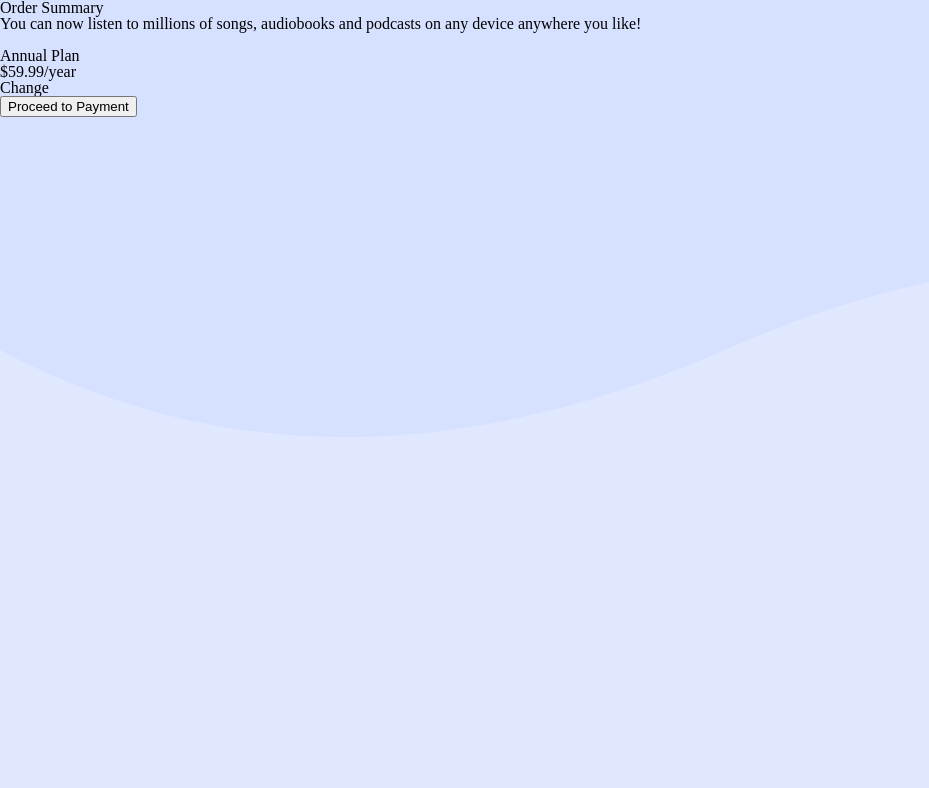
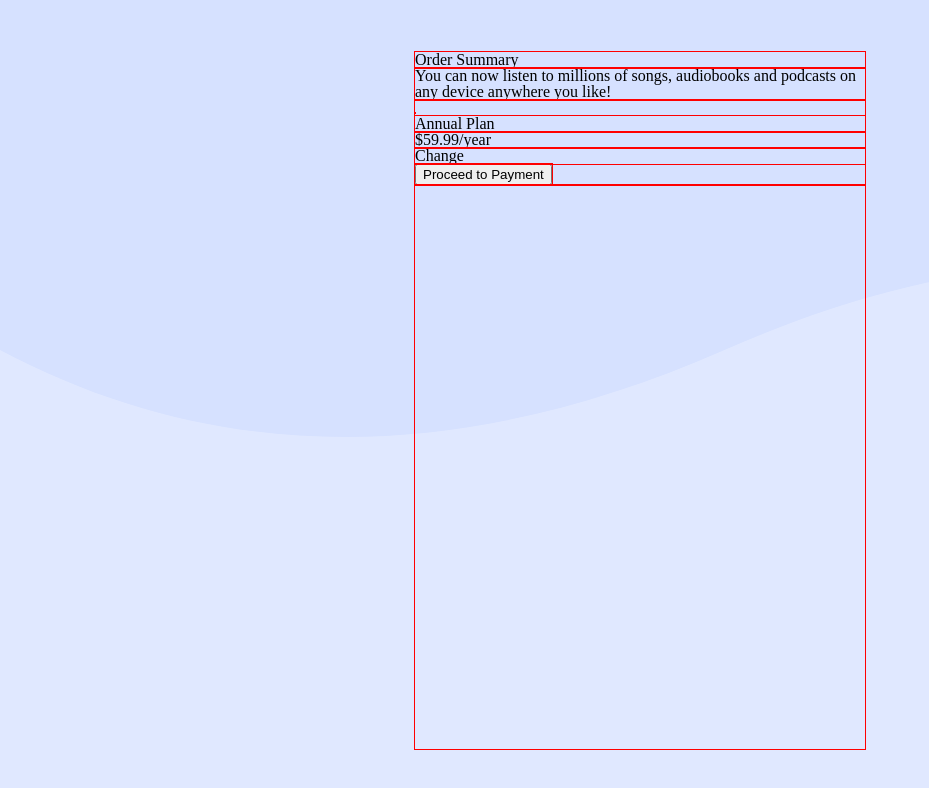
Before and after one commit to mhjarvis/front-end-projects, a plain HTML site: page newbie_solutions/order-summary-component-main/index.html in a window 1280 px wide. Shown: the whole page, without its empty margins (0-929 px from the left). Drawn offline with Linux system fonts and the light colour scheme.

Commit message:
center component and apply width/height

```diff
--- a/newbie_solutions/order-summary-component-main/styles.css
+++ b/newbie_solutions/order-summary-component-main/styles.css
@@ -1,7 +1,20 @@
 @import url(./reset.css);
+
+* {
+    outline: 1px solid red;
+}
 
 body {
     background-color: hsl(225, 100%, 94%);
     background-image: url(./images/pattern-background-desktop.svg);
     background-repeat: no-repeat;
+    height: 100vh;
+    display: flex;
+    align-items: center;
+    justify-content: center;
 }
+
+.main {
+    min-height: 697px;
+    width: 450px;
+}
```
